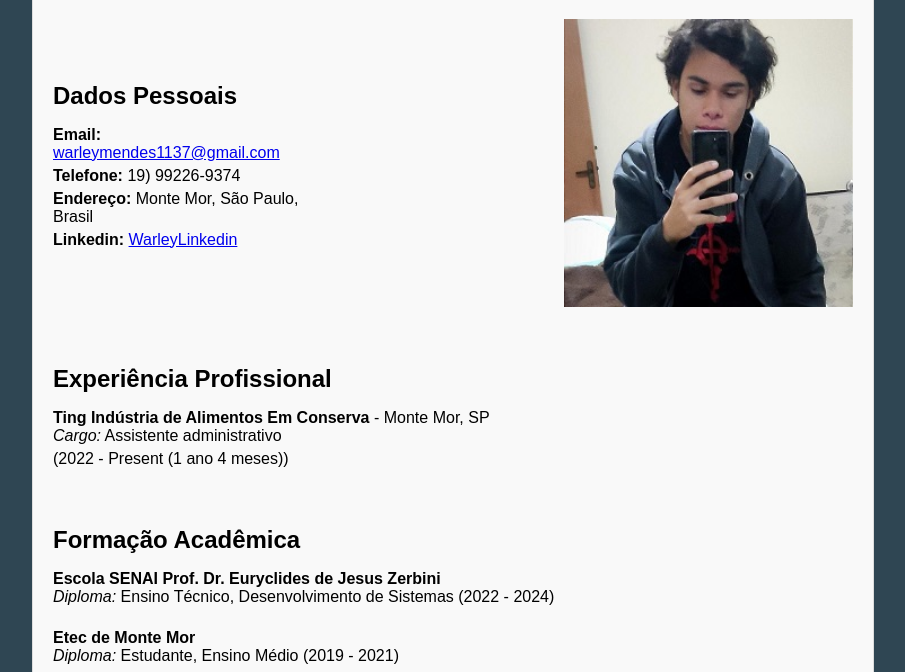
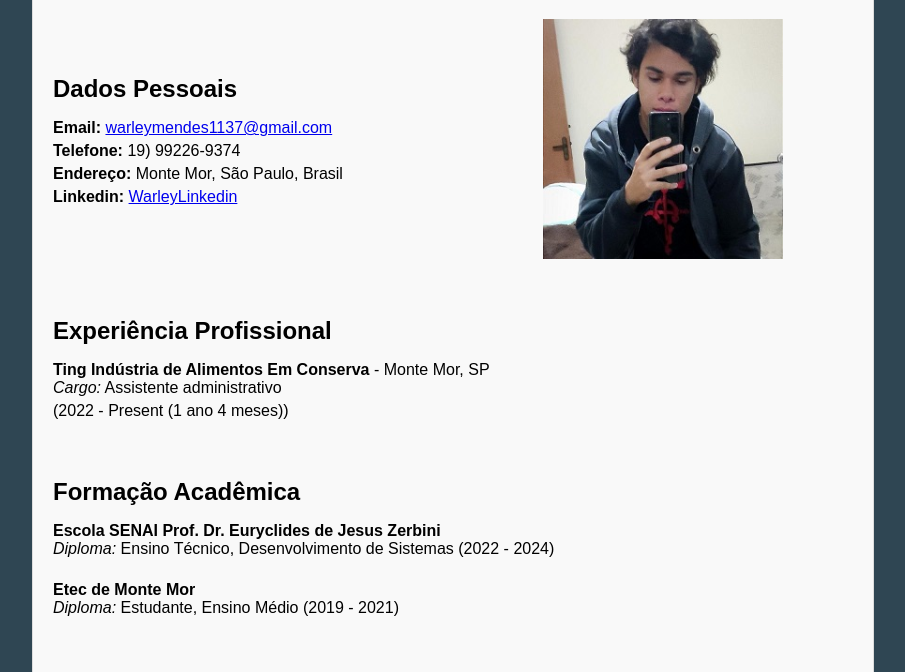
Before and after one commit to warley1137/My_curriculo, a plain HTML site: page index.html in a window 1280 px wide. Shown: the part 102-774 px from the top of the page, without its empty margins (187-1092 px from the left). Drawn offline with Linux system fonts and the light colour scheme.

Commit message:
Update estilo.css

```diff
--- a/estilo.css
+++ b/estilo.css
@@ -42,8 +42,8 @@ body {
   }
 
   .container2 img {
-    margin-left: 250px;
-    width: 40%;
+    margin-left: 200px;
+    width: 30%;
     height: auto;
   }
 
```
